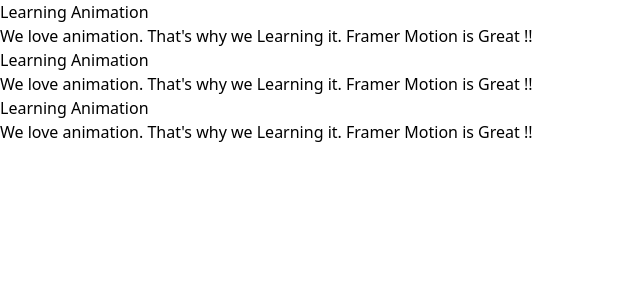
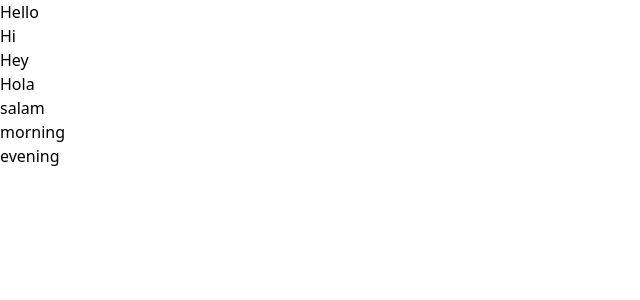
Before and after one commit to Nasir1290/react-animation-framermotion, a React (Vite) app: page / in a window 1280 px wide. Shown: the top 300 px of the page, without its empty margins (0-640 px from the left). Built offline with nearby package versions, Linux system fonts and the light colour scheme.

Commit message:
add some code

```diff
--- a/src/App.jsx
+++ b/src/App.jsx
@@ -3,6 +3,8 @@
 import ButtonTap from './ButtonTap'
 import TextMotion from './components/TextMotion'
 import TransitionType from './components/TransitionType'
+import Varients from './components/Varients'
+import ScrollIntoView from './components/ScrollIntoView'
 
 export default function App() {
   return (
@@ -14,7 +16,11 @@
 
       {/* <TextMotion/> */}
 
-      <TransitionType/>
+      {/* <TransitionType/> */}
+
+      {/* <Varients/> */}
+
+      <ScrollIntoView/>
 
     </div>
   )
--- /dev/null
+++ b/src/components/ScrollIntoView.jsx
@@ -0,0 +1,21 @@
+import { motion } from 'framer-motion'
+import React from 'react'
+
+export default function ScrollIntoView() {
+    const greetings = ['Hello', 'Hi', 'Hey', 'Hola','salam', 'morning', 'evening'];
+  return (
+    <div>
+      {greetings.map((greeting,index) => (
+        <ScrollItem key={index} text={greeting}/>
+      ))}
+    </div>
+  )
+}
+
+const ScrollItem = ({text}) => {
+    return (
+        <div>
+            {text}
+        </div>
+    )
+}
--- a/src/components/TransitionType.jsx
+++ b/src/components/TransitionType.jsx
@@ -24,7 +24,7 @@
         className=" m-4"
         initial={{ opacity: 0, x: "-100vh" }}
         animate={{ opacity: 1, x: 0 }}
-        transition={{ duration: 2, type: "spring", bounce: 0.5 }}
+        transition={{ duration: 1, type: "spring", bounce: .3 }}
       >
         <h1>Learning Animation</h1>
         <p>
--- /dev/null
+++ b/src/components/Varients.jsx
@@ -0,0 +1,19 @@
+import { motion } from "framer-motion";
+import React from "react";
+import { circleVariants } from "./animateVarients";
+
+export default function Variants() {
+
+  return (
+    <div>
+      <motion.div
+        initial="initial"
+        animate="animate"
+        variants={circleVariants}
+        className=" w-32 h-32 border rounded-full bg-sky-500"
+      >
+
+      </motion.div>
+    </div>
+  );
+}
--- /dev/null
+++ b/src/components/animateVarients.js
@@ -0,0 +1,16 @@
+const circleVariants = {
+    initial: {
+      opacity: 0,
+      x: "-100vh",
+    },
+    animate: {
+      opacity: 1,
+      x:0,
+      transition: {
+        duration: 1.4,
+        type: "spring",
+        bounce: .2,
+      },
+    },
+  };
+export {circleVariants}
```
